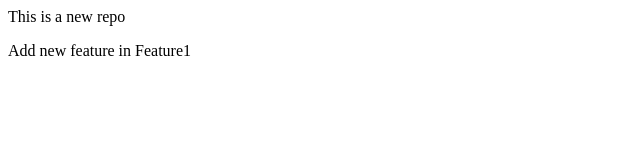
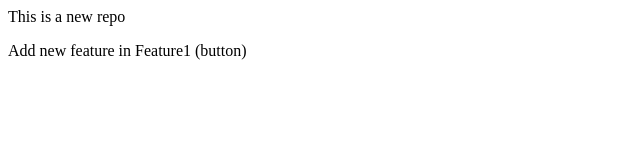
Before and after one commit to suchitra0919/localrepo, a plain HTML site: page index.html in a window 1280 px wide. Shown: the full height of the page, 0-640 px from the left. Drawn offline with Linux system fonts and the light colour scheme.

```diff
--- a/index.html
+++ b/index.html
@@ -1,2 +1,2 @@
 <p>This is a new repo</p>
-<p> Add new feature in Feature1</p>
+<p> Add new feature in Feature1 (button)</p>
```
